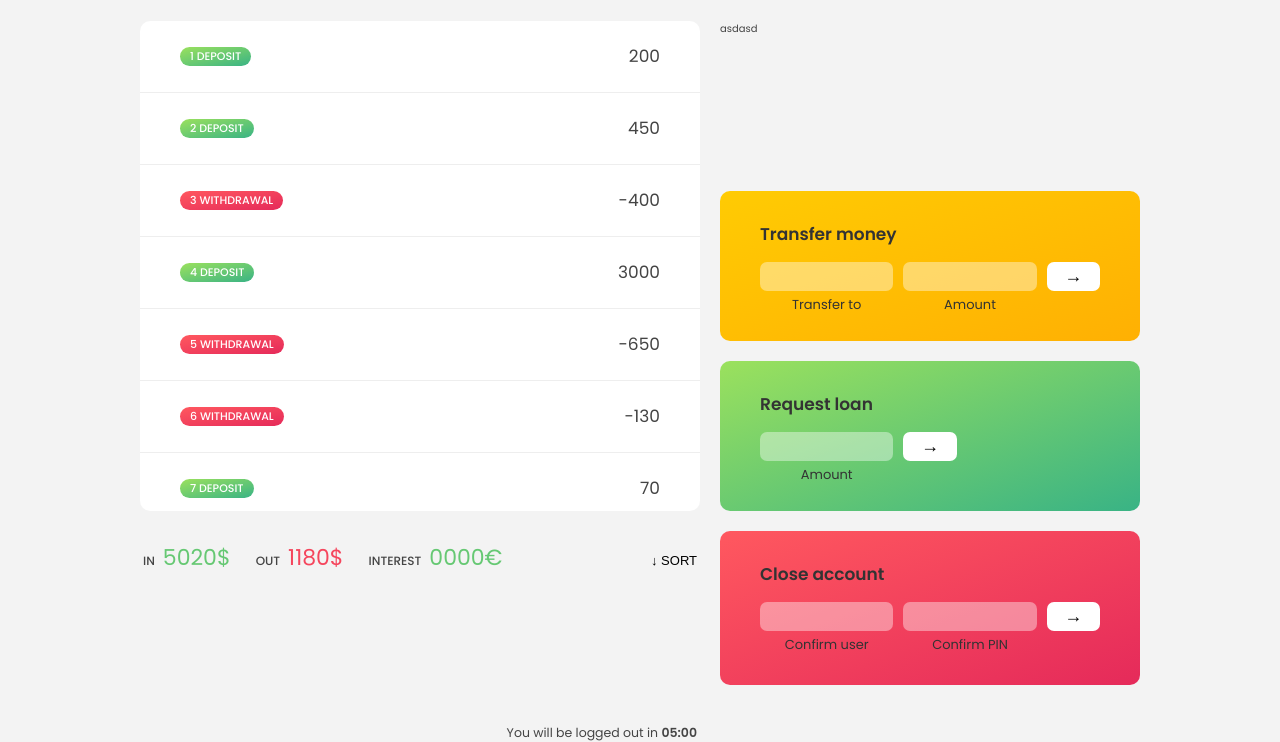
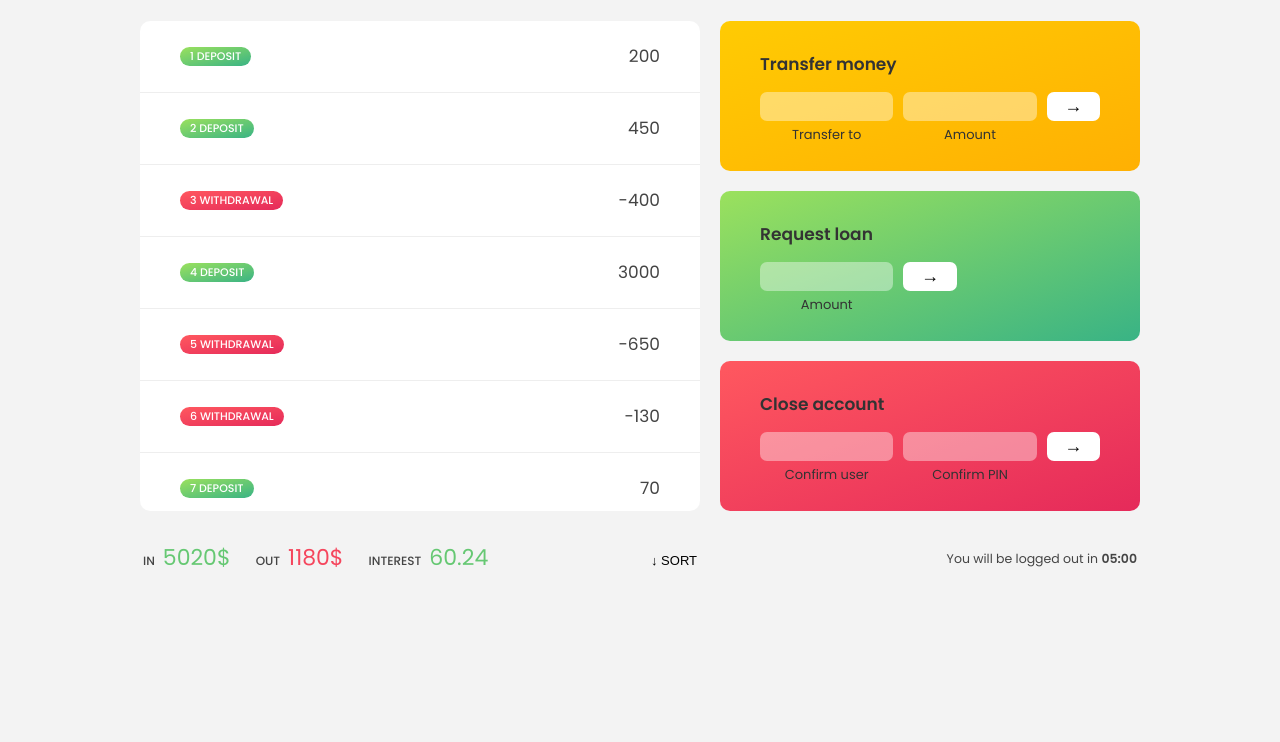
Before and after one commit to billy7175/Js-Projects, a plain HTML site: page banklist/index.html in a window 1280 px wide. Shown: the part 200-942 px from the top of the page. After the commit the page ends 800 px from the top, so only its background shows below. Drawn offline with Linux system fonts and the light colour scheme.

Commit message:
Total Interest using Chain Method

```diff
--- a/banklist/index.html
+++ b/banklist/index.html
@@ -49,7 +49,6 @@
       </div>
 
       <!-- MOVEMENTS -->
-      asdasd
       <div class="movements">
         <div class="movements__row">
           <div class="movements__type movements__type--deposit">2 deposit</div>
--- a/banklist/script.js
+++ b/banklist/script.js
@@ -101,12 +101,18 @@ const calcDisplaySummary = function (){
   const incomes = movements
     .filter(mov => mov >0)
     .reduce((acc, mov) => acc+mov,0);
-    labelSumIn.textContent = `${incomes}$`
+    labelSumIn.textContent = `${incomes}$`;
 
   const outs = movements
     .filter(mov => mov < 0)
     .reduce((acc, mov)=> acc + mov,0)
-    labelSumOut.textContent = `${Math.abs(outs)}$`
+    labelSumOut.textContent = `${Math.abs(outs)}$`;
+
+  const interest = movements
+    .filter(mov => mov > 0)
+    .map(deposit => (deposit *1.2) / 100)
+    .reduce((acc, int) => acc + int, 0);
+    labelSumInterest.textContent = `${interest}`
 }
 calcDisplaySummary(account1.movements)
 
```
